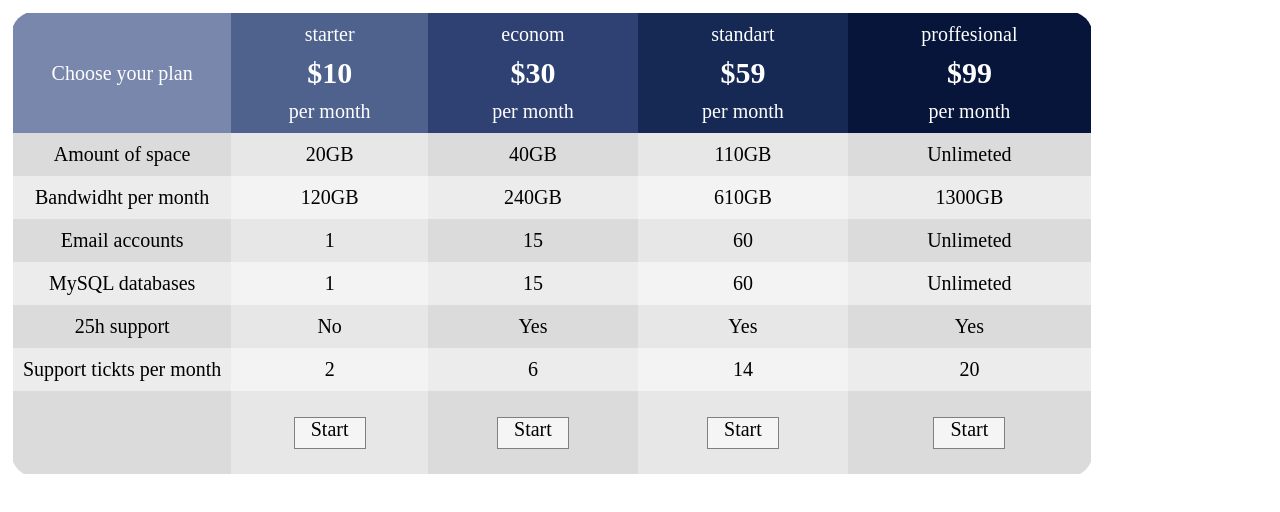
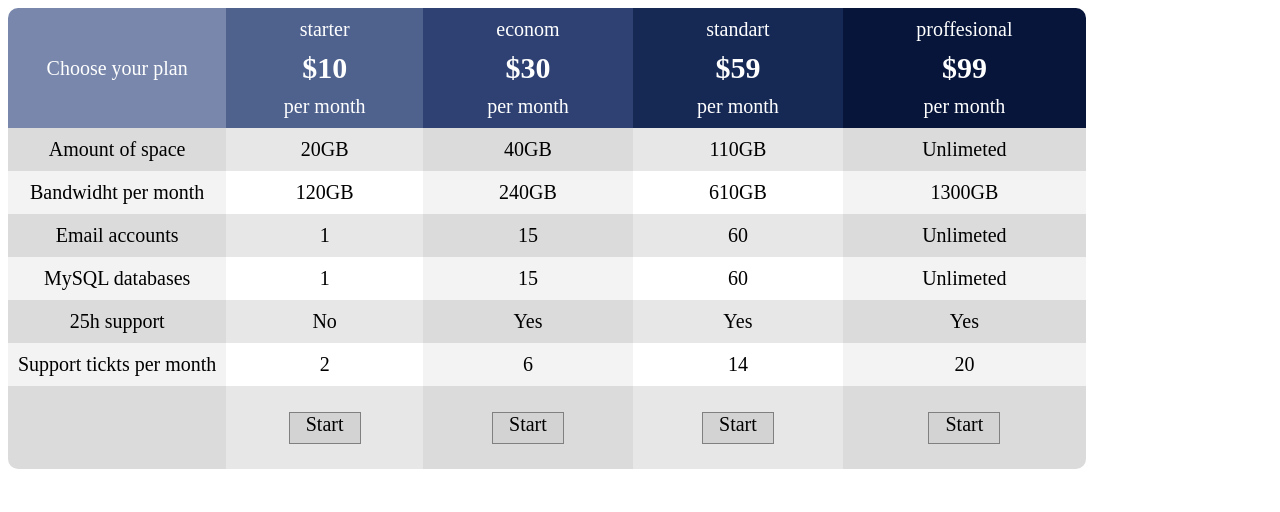
Before and after one commit to kuronek1/Table, a plain HTML site: page index.html in a window 1280 px wide. Drawn offline with Linux system fonts and the light colour scheme.

Commit message:
Add nht-child on thead

```diff
--- a/assets/css/style.css
+++ b/assets/css/style.css
@@ -6,7 +6,6 @@
 .table {
     text-align: center;
     border-radius: 20px;
-    border: 5px solid rgb(255, 255, 255);
     border-collapse: collapse;
 }
 
@@ -15,7 +14,6 @@ thead {
 }
 td {
     padding: 10px;
-
 }
 span {
     width: 100%;
@@ -25,54 +23,63 @@ span {
     font-size: 30px;
 }
 
-.bgcblue1 {
-    background-color: rgb(120,135,171);
-    border-top-left-radius: 25px;
+.table > thead td:nth-child(1) {
+    background-color: #7887ab;
 }
-.bgcblue2 {
-    background-color: rgb(79,98,142);
+.table > thead td:nth-child(2) {
+    background-color: #4f628e;
 }
-.bgcblue3 {
-    background-color: rgb(46,65,114);
+.table > thead td:nth-child(3) {
+    background-color: #2e4172;
 }
-.bgcblue4 {
-    background-color: rgb(22,41,85);
+.table > thead td:nth-child(4) {
+    background-color: #162955;
 }
-.bgcblue5 {
-    background-color: rgb(6,21,57);
-    border-top-right-radius: 25px;
+.table > thead td:nth-child(5) {
+    background-color: #061539;
 }
 
-.pre {
-    border-bottom-left-radius: 25px;
+.table > tbody tr:nth-child(odd) td:nth-child(odd) {
+    background-color: #dbdbdb;
 }
-.bbrr {
-    border-bottom-right-radius: 25px;
+.table > tbody tr:nth-child(odd) td:nth-child(even) {
+    background-color: #e7e7e7;
+}
+.table > tbody tr:nth-child(even) td:nth-child(odd) {
+    background-color: #f3f3f3;
+}
+.table > tbody tr:nth-child(even) td:nth-child(even) {
+    background-color: white;
+}
+.table > tfoot tr:nth-child(odd) td:nth-child(odd) {
+    background-color: #dbdbdb;
+}
+.table > tfoot tr:nth-child(odd) td:nth-child(even) {
+    background-color: #e7e7e7;
+}
+.table > thead td:first-child {
+    border-top-left-radius: 10px;
+}
+.table > thead td:last-child {
+    border-top-right-radius: 10px;
+}
+.table > tfoot td:first-child {
+    border-bottom-left-radius: 10px;
+}
+.table > tfoot td:last-child {
+    border-bottom-right-radius: 10px;
 }
 
-.table  tr.first1  td:nth-child(odd) {
-    background-color: rgb(219,219,219);
-}
-.table  tr.first1  td:nth-child(even) {
-    background-color: rgb(231,231,231);
-}
-.table tr.second2 td:nth-child(odd) {
-    background-color: rgb(236,236,236);
-}
-.table tr.second2 td:nth-child(even) {
-    background-color: rgb(243,243,243);
 
-}
-
-.btn {
+ .btn {
     text-decoration: none;
-    background-color: whitesmoke;
+    background-color: #D3D3D3;
     color: black;
     display: inline-block;
     height: 30px;
     width: 70px;
     border-radius: 0;
-    border:1px gray solid;
+    border: 1px gray solid;
 }
 
 .btn:hover {
@@ -82,5 +89,5 @@ span {
 }
 
 .btn:focus {
-    border:2px aqua solid ;
+    border: 2px aqua solid;
 }
--- a/index.html
+++ b/index.html
@@ -19,42 +19,42 @@
             </tr>
         </thead>
         <tbody>
-        <tr class="first1">
+        <tr>
             <td>Amount of space</td>
             <td>20GB</td>
             <td>40GB</td>
             <td>110GB</td>
             <td>Unlimeted</td>
         </tr>
-        <tr class="second2">
+        <tr>
             <td>Bandwidht per month</td>
             <td>120GB</td>
             <td>240GB</td>
             <td>610GB</td>
             <td>1300GB</td>
         </tr>
-        <tr class="first1">
+        <tr>
             <td>Email accounts</td>
             <td>1</td>
             <td>15</td>
             <td>60</td>
             <td>Unlimeted</td>
         </tr>
-        <tr class="second2">
+        <tr>
             <td>MySQL databases</td>
             <td>1</td>
             <td>15</td>
             <td>60</td>
             <td>Unlimeted</td>
         </tr>
-        <tr class="first1">
+        <tr>
             <td>25h support</td>
             <td>No</td>
             <td>Yes</td1>
             <td>Yes</td>
             <td>Yes</td1>
         </tr>
-        <tr class="second2">
+        <tr>
             <td>Support tickts per month</td>
             <td>2</td>
             <td>6</td>
@@ -63,9 +63,8 @@
         </tr>
     </tbody>
         <tfoot>
-        <tr class="first1">
-            <td class="pre"><pre> </pre></td>
-
+        <tr>
+            <td><pre> </pre></td>
             <td><a href="http://google.com" class="btn">Start</a></td>
             <td><a href="http://google.com" class="btn">Start</a></td>
             <td><a href="http://google.com" class="btn">Start</a></td>
```
